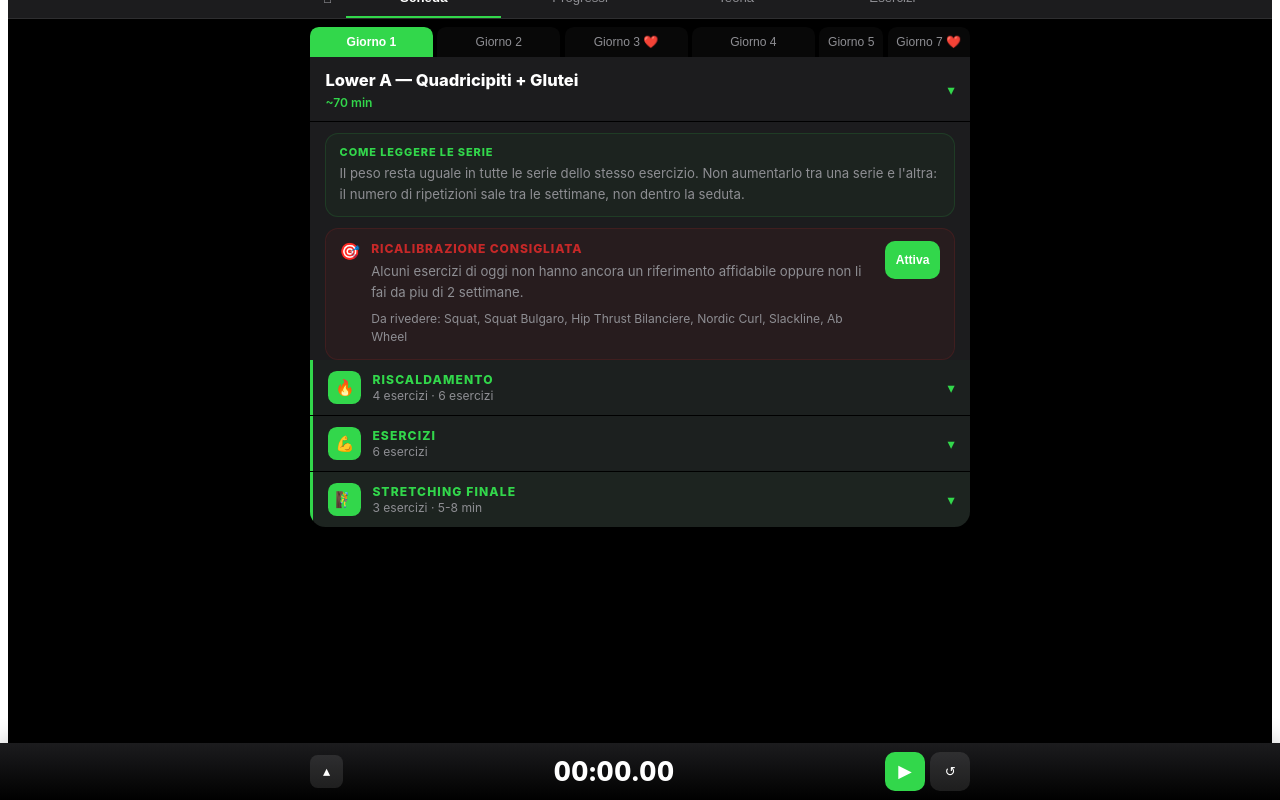
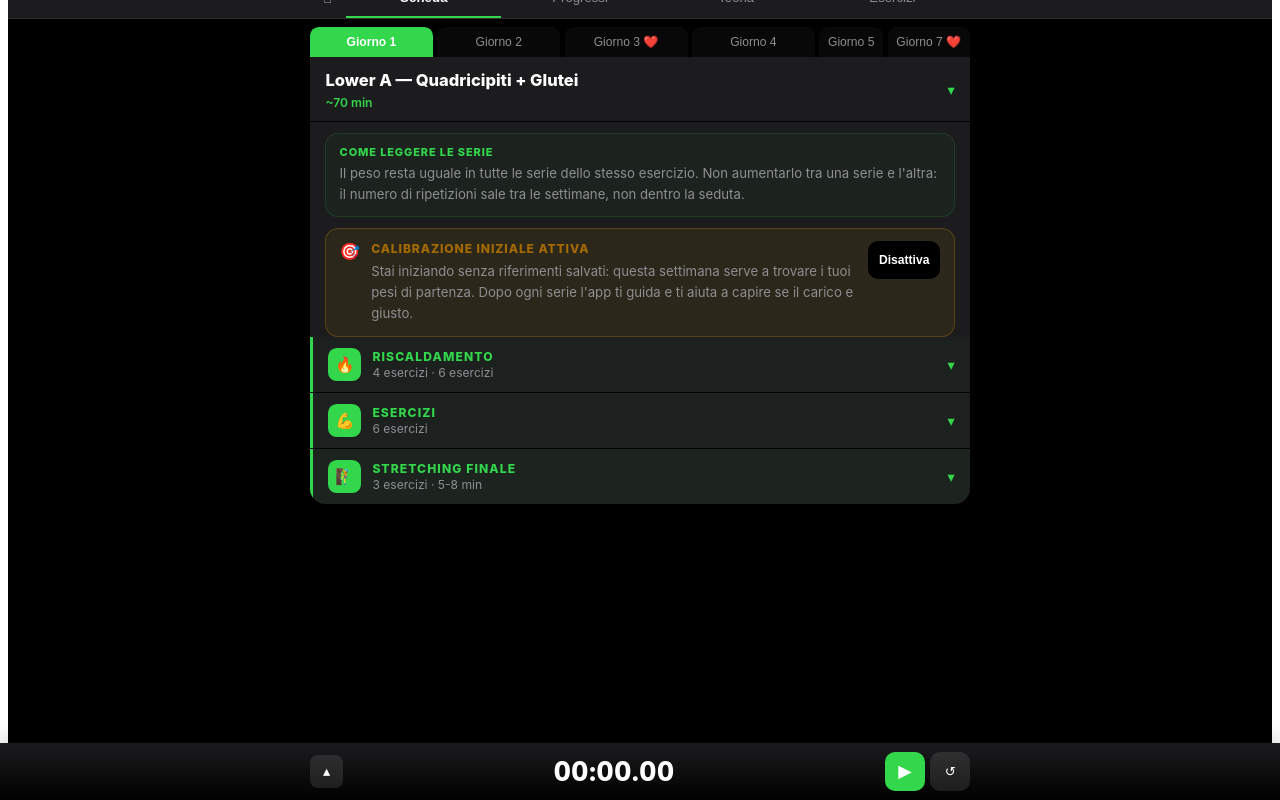
Before and after one commit to silviamusica/workout, a React (Vite) app: page / in a window 1280 px wide. Both pictures are taken after a click on the element 640 px from the left and 661 px from the top of the page. Shown: the part 96-896 px from the top of the page. Built offline with nearby package versions, Linux system fonts and the light colour scheme.

Commit message:
Refine calibration and guidance UX

```diff
--- a/src/App.jsx
+++ b/src/App.jsx
@@ -1805,6 +1805,8 @@ export default function App() {
         } else if (parsed && typeof parsed === "object") {
           setLogs(parsed);
         }
+      } else {
+        setCalibrationMode(true);
       }
     } catch(e) {}
     try { var n = localStorage.getItem("wt-username"); if (n) setUserName(n); } catch(e) {}
@@ -2315,10 +2317,10 @@ export default function App() {
     if (type === "none") return { needed: false, reason: "" };
     var hist = Object.values(logs).filter(function(l) { return l.exercise === exName; }).sort(function(a,b) { return b.date.localeCompare(a.date); });
     var last = hist[0] || null;
-    if (!last) return { needed: true, reason: "Non hai ancora un riferimento salvato per questo esercizio." };
+    if (!last) return { needed: true, initial: true, reason: "Non hai ancora un riferimento salvato per questo esercizio: questa e una calibrazione iniziale." };
     var gap = daysBetweenISO(last.date, todayStr());
-    if (gap !== null && gap > 14) return { needed: true, reason: "Sono passati piu di 14 giorni dall'ultima registrazione: conviene ricalibrare." };
-    return { needed: false, reason: "" };
+    if (gap !== null && gap > 14) return { needed: true, initial: false, reason: "Sono passati piu di 14 giorni dall'ultima registrazione: conviene ricalibrare." };
+    return { needed: false, initial: false, reason: "" };
   }
   function getDayCalibrationSuggestion(di) {
     var day = activeDays[di];
@@ -2776,7 +2778,7 @@ export default function App() {
           <p style={{ fontSize: 13, lineHeight: 1.6, margin: "0 0 20px", color: T.sub }}>Tutti i dati verranno cancellati: serie, pesi, ripetizioni.</p>
           <div style={{ display: "flex", gap: 8 }}>
             <button onClick={function() { setResetOpen(false); }} style={{ flex: 1, padding: 12, border: "1px solid " + T.sub + "30", borderRadius: 10, background: "transparent", color: T.tx, fontSize: 13, fontWeight: 600, cursor: "pointer" }}>Annulla</button>
-            <button onClick={function() { setLogs({}); setCardioLogs({}); setCalibrationProfiles({}); setCalibrationMode(false); setCardioDrafts({}); setUserName(""); setUserPhoto(null); setTheme("sage"); setFontScale(1.1); try { localStorage.removeItem(SK); localStorage.removeItem(SK_SHADOW); localStorage.removeItem("wt-username"); localStorage.removeItem("wt-userphoto"); localStorage.removeItem("wt-theme"); localStorage.removeItem("wt-fontscale"); } catch(e) {} setResetOpen(false); }} style={{ flex: 1, padding: 12, border: "none", borderRadius: 10, background: "#C62828", color: "#fff", fontSize: 13, fontWeight: 700, cursor: "pointer" }}>Cancella tutto</button>
+            <button onClick={function() { setLogs({}); setCardioLogs({}); setCalibrationProfiles({}); setCalibrationMode(true); setCardioDrafts({}); setUserName(""); setUserPhoto(null); setTheme("sage"); setFontScale(1.1); try { localStorage.removeItem(SK); localStorage.removeItem(SK_SHADOW); localStorage.removeItem("wt-username"); localStorage.removeItem("wt-userphoto"); localStorage.removeItem("wt-theme"); localStorage.removeItem("wt-fontscale"); } catch(e) {} setResetOpen(false); }} style={{ flex: 1, padding: 12, border: "none", borderRadius: 10, background: "#C62828", color: "#fff", fontSize: 13, fontWeight: 700, cursor: "pointer" }}>Cancella tutto</button>
           </div>
         </div>
       </div>}
@@ -3751,16 +3753,19 @@ export default function App() {
             {!dayData.cardio && (function() {
               var dayCalibration = getDayCalibrationSuggestion(safeDayIdx);
               if (!calibrationMode && !dayCalibration) return null;
+              var initialCalibration = dayCalibration && dayCalibration.some(function(item) { return item.reason.indexOf("calibrazione iniziale") >= 0; });
               return <div style={{ margin: "10px 14px 0", padding: "11px 12px", borderRadius: 12, background: calibrationMode ? "#FFB30012" : "#C6282810", border: "1px solid " + (calibrationMode ? "#FFB30033" : "#C6282828") }}>
                 <div style={{ display: "flex", alignItems: "flex-start", gap: 10 }}>
                   <div style={{ fontSize: 15, lineHeight: 1.3 }}>🎯</div>
                   <div style={{ flex: 1 }}>
                     <div style={{ fontSize: 11, fontWeight: 800, color: calibrationMode ? "#A66A00" : "#C62828", textTransform: "uppercase", letterSpacing: 0.8, marginBottom: 4 }}>
-                      {calibrationMode ? "Settimana di calibrazione attiva" : "Ricalibrazione consigliata"}
+                      {calibrationMode ? (initialCalibration ? "Calibrazione iniziale attiva" : "Settimana di calibrazione attiva") : (initialCalibration ? "Calibrazione iniziale disponibile" : "Ricalibrazione consigliata")}
                     </div>
                     <div style={{ fontSize: 12, color: T.sub, lineHeight: 1.6 }}>
                       {calibrationMode
-                        ? "Questa settimana serve a trovare o ricalibrare i tuoi pesi di riferimento. Dopo ogni serie l'app ti chiede quante ripetizioni pulite ti restavano e ti suggerisce se tenere, alzare o abbassare il carico."
+                        ? (initialCalibration
+                            ? "Stai iniziando senza riferimenti salvati: questa settimana serve a trovare i tuoi pesi di partenza. Dopo ogni serie l'app ti guida e ti aiuta a capire se il carico e giusto."
+                            : "Questa settimana serve a trovare o ricalibrare i tuoi pesi di riferimento. Dopo ogni serie l'app ti chiede quante ripetizioni pulite ti restavano e ti suggerisce se tenere, alzare o abbassare il carico.")
                         : dayCalibration.length === 1
                           ? dayCalibration[0].reason
                           : "Alcuni esercizi di oggi non hanno ancora un riferimento affidabile oppure non li fai da piu di 2 settimane."}
@@ -3778,6 +3783,12 @@ export default function App() {
                   >
                     {calibrationMode ? "Disattiva" : "Attiva"}
                   </button>
+                  {!calibrationMode && initialCalibration && <button
+                    onClick={function() { saveData(logs, cardioLogs, calibrationProfiles, false); }}
+                    style={{ minHeight: 34, padding: "0 10px", border: "1px solid " + T.bg, borderRadius: 9, background: T.sb, color: T.sub, fontSize: 11, fontWeight: 800, cursor: "pointer", flexShrink: 0 }}
+                  >
+                    Salta per ora
+                  </button>}
                 </div>
               </div>;
             })()}
@@ -3991,7 +4002,7 @@ export default function App() {
                     <div style={{ marginTop: 5, display: "flex", alignItems: "center", gap: 6, flexWrap: "wrap" }}>
                     {(calibrationMode || calibrationNeed.needed || calibrationProfile) && <span style={{ display: "inline-flex", alignItems: "center", gap: 4, fontSize: 10, fontWeight: 700, border: "1px solid " + (calibrationMode ? "#FFB30044" : calibrationNeed.needed ? "#C6282840" : T.ok + "40"), borderRadius: 999, padding: "3px 8px", background: calibrationMode ? "#FFB30010" : calibrationNeed.needed ? "#C6282810" : T.ok + "10", color: calibrationMode ? "#A66A00" : calibrationNeed.needed ? "#C62828" : T.ok }}>
                       <span>🎯</span>
-                      <span>{calibrationMode ? "Calibrazione" : calibrationNeed.needed ? "Ricalibra" : "Punto zero salvato"}</span>
+                      <span>{calibrationMode ? "Calibrazione" : calibrationNeed.needed ? (calibrationNeed.initial ? "Calibrazione" : "Ricalibra") : "Punto zero salvato"}</span>
                     </span>}
                     {rowBreath && <>
                       <span style={{ display: "inline-flex", alignItems: "center", gap: 4, fontSize: 10, fontWeight: 700, border: "1px solid " + rowBreathColor + "40", borderRadius: 999, padding: "3px 8px", background: rowBreathColor + "10", color: rowBreathColor }}>
@@ -4075,7 +4086,7 @@ export default function App() {
                         {(calibrationMode || calibrationNeed.needed || calibrationProfile) && <div style={{ borderRadius: 9, padding: "9px 10px", background: calibrationMode ? "#FFB30010" : calibrationNeed.needed ? "#C6282810" : T.ok + "10", border: "1px solid " + (calibrationMode ? "#FFB30024" : calibrationNeed.needed ? "#C6282824" : T.ok + "24") }}>
                           <div style={{ fontSize: 10, fontWeight: 800, color: calibrationMode ? "#A66A00" : calibrationNeed.needed ? "#C62828" : T.ok, textTransform: "uppercase", letterSpacing: 0.7, marginBottom: 5 }}>Calibrazione</div>
                           <div style={{ fontSize: 12, fontWeight: 700, color: T.tx, marginBottom: 4 }}>
-                            {calibrationMode ? "Modalita attiva" : calibrationNeed.needed ? "Ricalibrazione consigliata" : "Punto zero gia salvato"}
+                            {calibrationMode ? "Modalita attiva" : calibrationNeed.needed ? (calibrationNeed.initial ? "Calibrazione iniziale consigliata" : "Ricalibrazione consigliata") : "Punto zero gia salvato"}
                           </div>
                           <div style={{ fontSize: 11, lineHeight: 1.55, color: T.sub }}>
                             {calibrationMode
```
